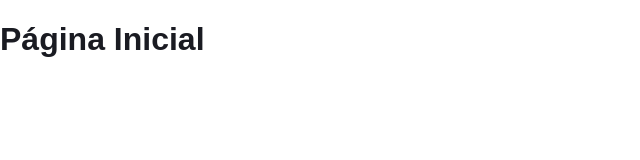
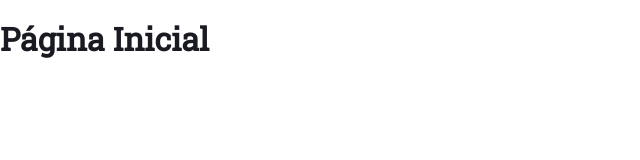
Before and after one commit to Edu-Fortes/tripleten-explorer-frontend, a React (Create React App) app: page / in a window 1280 px wide. Shown: the top 160 px of the page, without its empty margins (0-640 px from the left). Built offline with nearby package versions, Linux system fonts and the light colour scheme.

Commit message:
style(fonts): add font imports and update font families

```diff
--- a/src/index.css
+++ b/src/index.css
@@ -1,2 +1,3 @@
 @import url('./vendor/normalize.css');
+@import url('./vendor/fonts/fonts.css');
 @import url('./utils/global.css');
--- a/src/utils/global.css
+++ b/src/utils/global.css
@@ -10,9 +10,9 @@
   --gray-border: #d1d2d6;
   --overlay: #00000050;
 
-  --font-inter: 'Inter', Arial, sans-serif;
-  --font-roboto: 'Roboto', Arial, sans-serif;
-  --font-roboto-slab: 'Roboto Slab', Arial, sans-serif;
+  --font-inter: 'Inter', Arial, Helvetica, sans-serif;
+  --font-roboto: 'Roboto', Arial, Helvetica, sans-serif;
+  --font-roboto-slab: 'Roboto Slab', Times, serif;
 }
 
 body {
```
